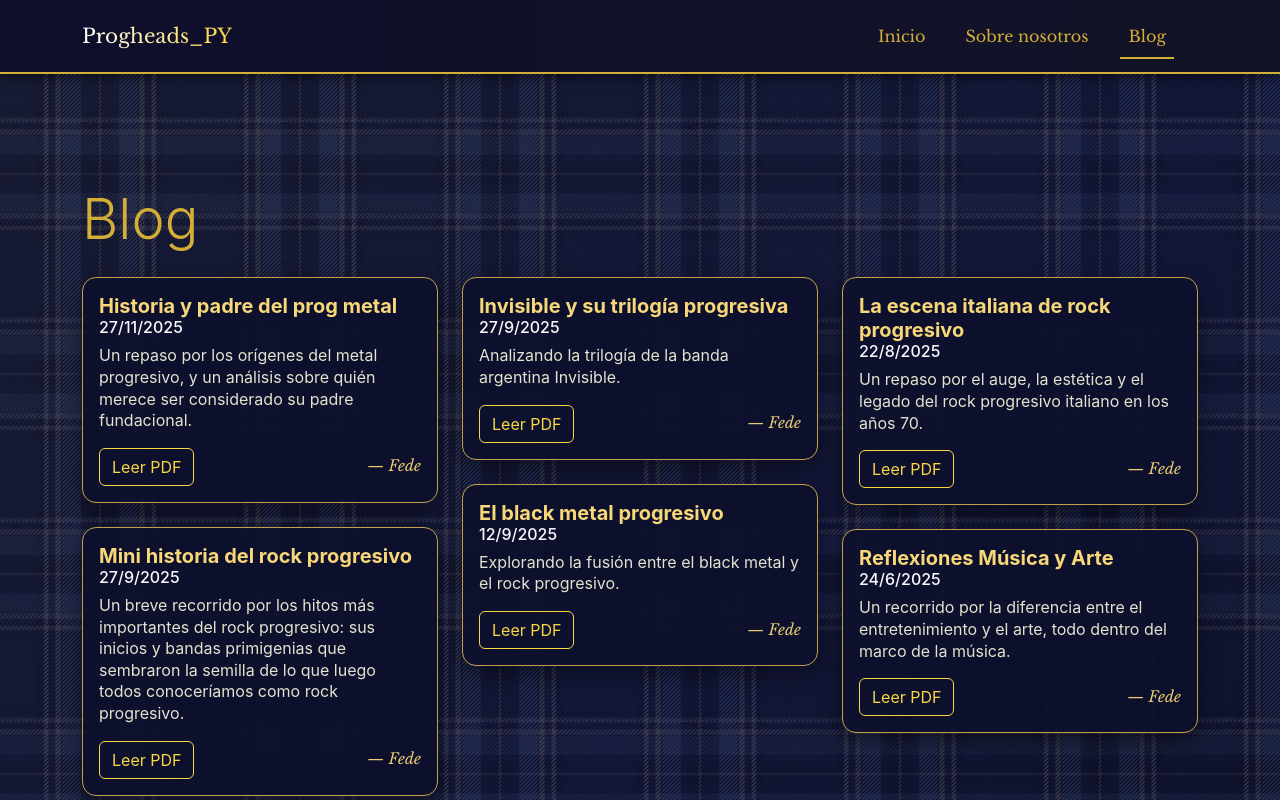
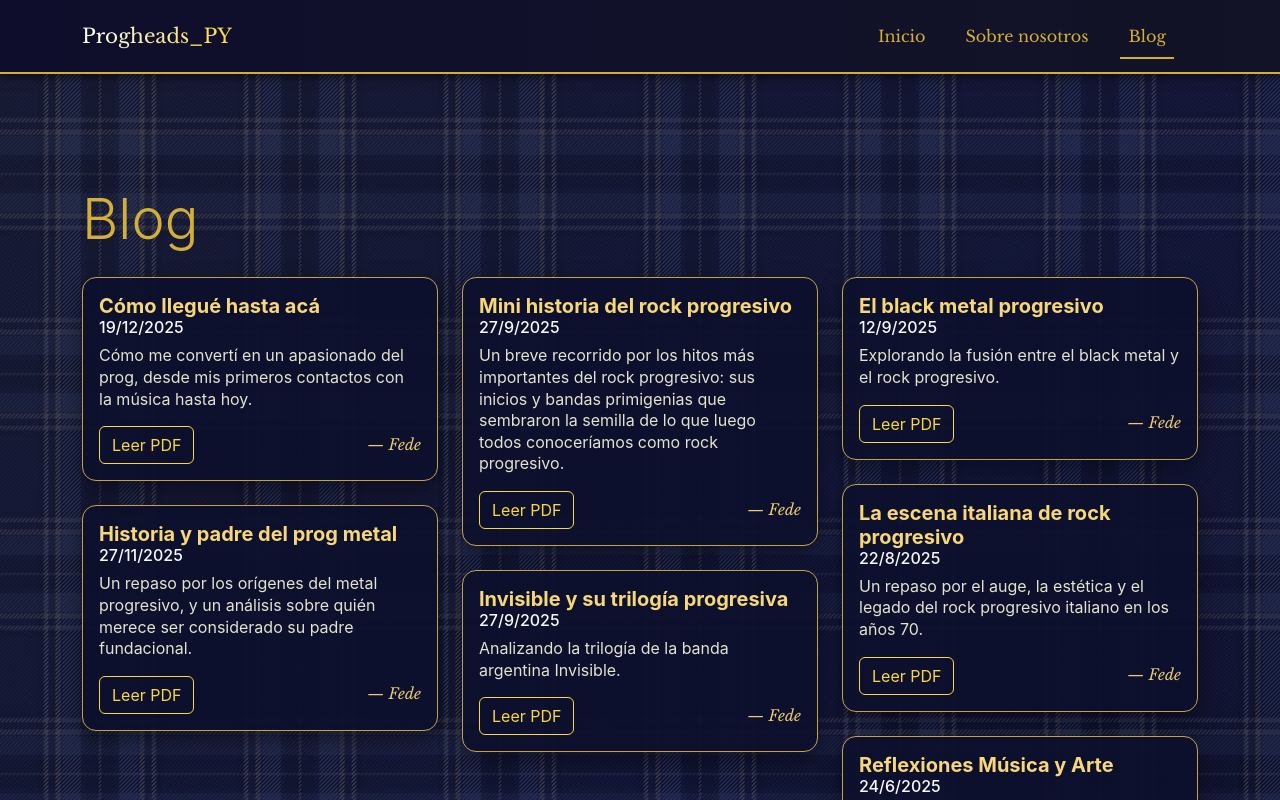
Before and after one commit to Fedebarriosd/progheads, a React (Create React App) app: page /blog in a window 1280 px wide. Shown: the top 800 px of the page. Built offline with nearby package versions, Linux system fonts and the light colour scheme.

Commit message:
Blog: Cómo llegué hasta acá

```diff
--- a/src/data/posts.js
+++ b/src/data/posts.js
@@ -56,5 +56,14 @@ export const posts = [
     excerpt: "Un repaso por los orígenes del metal progresivo, y un análisis sobre quién merece ser considerado su padre fundacional.",
     pdfPath: "/uploads/Origenes del prog metal y padre.pdf",
     author: "Fede",
+  },
+
+  {
+    slug: "como-llegue-hasta-aca",
+    title: "Cómo llegué hasta acá",
+    date: "2025-12-19",
+    excerpt: "Cómo me convertí en un apasionado del prog, desde mis primeros contactos con la música hasta hoy.",
+    pdfPath: "/uploads/Cómo llegué hasta acá.pdf",
+    author: "Fede",
   }
 ];
```
Also changed, not shown: 1 other file (tests, documents, lock files or other folders).
